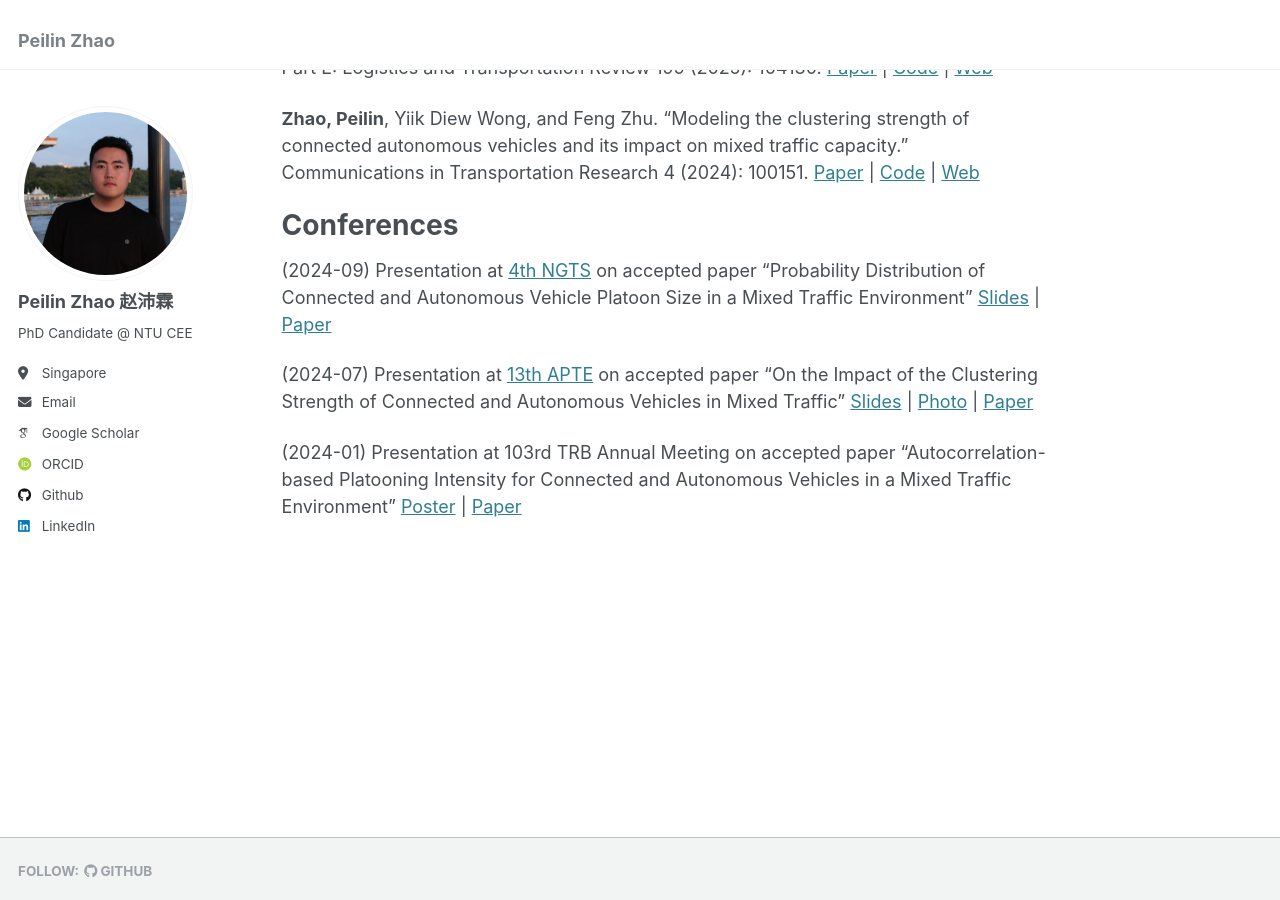
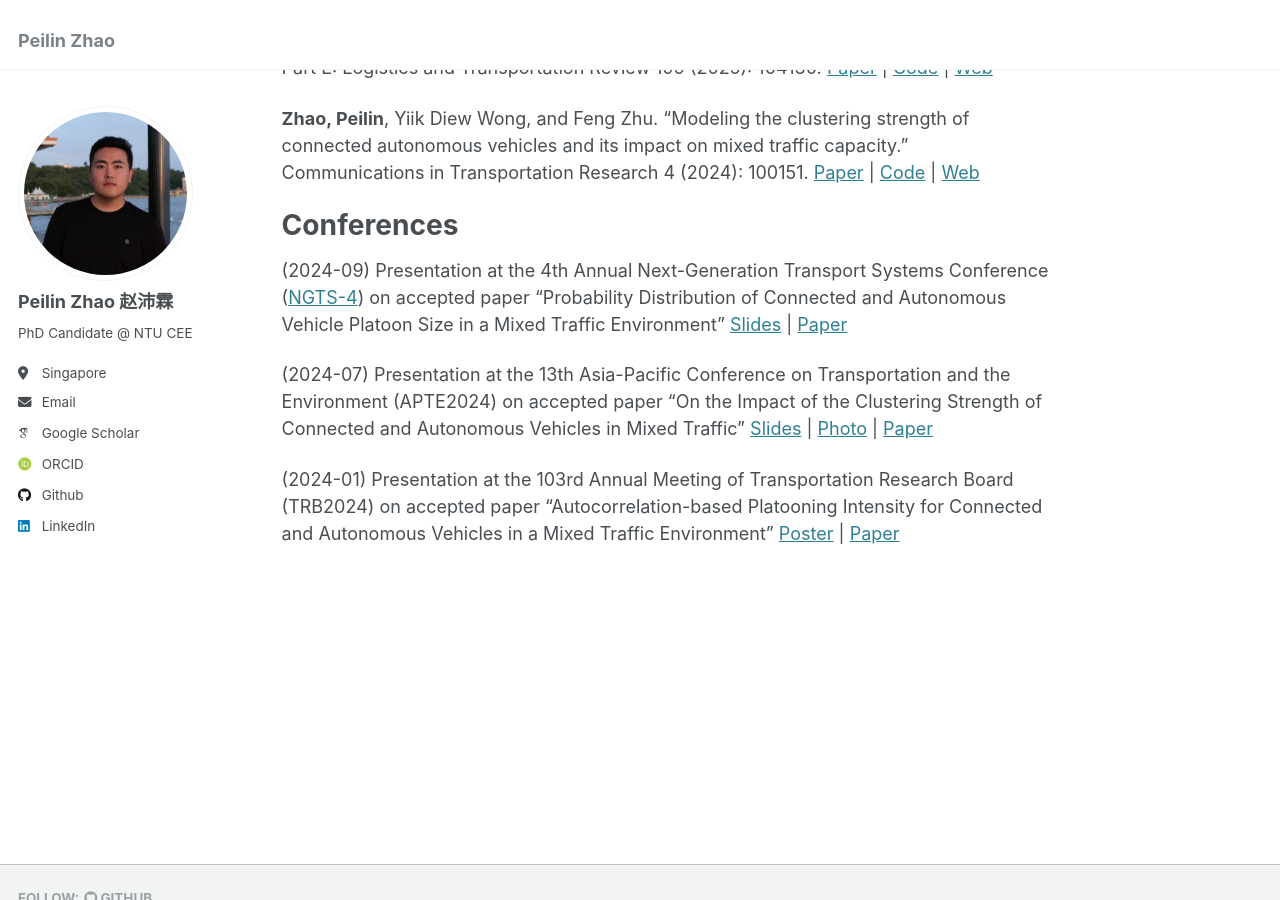
Before and after one commit to Jerry-zpl/Jerry-zpl.github.io, a Jekyll site: the page built from _pages/about.md, in a window 1280 px wide and 900 px high, scrolled down 941 px. Built offline with Jekyll 4.4.1, drawn with Linux system fonts in a browser that asks for light colours; some web fonts are replaced.

Commit message:
Update about.md

```diff
--- a/_pages/about.md
+++ b/_pages/about.md
@@ -34,10 +34,10 @@ Publications
 Conferences
 ======
 
-(2024-09) Presentation at [4th NGTS](https://nextranspurdue.wixsite.com/ngts2024) on accepted paper "Probability Distribution of Connected and Autonomous Vehicle Platoon Size in a Mixed Traffic Environment" [Slides](http://jerry-zpl.github.io/files/NGTS-4_ZPL.pdf) \| [Paper](https://doi.org/10.1016/j.tre.2025.104130)
+(2024-09) Presentation at the 4th Annual Next-Generation Transport Systems Conference ([NGTS-4](https://nextranspurdue.wixsite.com/ngts2024)) on accepted paper "Probability Distribution of Connected and Autonomous Vehicle Platoon Size in a Mixed Traffic Environment" [Slides](http://jerry-zpl.github.io/files/NGTS-4_ZPL.pdf) \| [Paper](https://doi.org/10.1016/j.tre.2025.104130)
 
-(2024-07) Presentation at [13th APTE](https://apte2024.sg/) on accepted paper "On the Impact of the Clustering Strength of Connected and Autonomous Vehicles in Mixed Traffic" [Slides](http://jerry-zpl.github.io/files/2024APTE_ZPL.pdf) \| [Photo](https://jerry-zpl.github.io/portfolio/APTE2024) \| [Paper](https://doi.org/10.1016/j.commtr.2024.100151)
+(2024-07) Presentation at the 13th Asia-Pacific Conference on Transportation and the Environment (APTE2024) on accepted paper "On the Impact of the Clustering Strength of Connected and Autonomous Vehicles in Mixed Traffic" [Slides](http://jerry-zpl.github.io/files/2024APTE_ZPL.pdf) \| [Photo](https://jerry-zpl.github.io/portfolio/APTE2024) \| [Paper](https://doi.org/10.1016/j.commtr.2024.100151)
 
-(2024-01) Presentation at 103rd TRB Annual Meeting on accepted paper "Autocorrelation-based Platooning Intensity for Connected and Autonomous Vehicles in a Mixed Traffic Environment" [Poster](http://jerry-zpl.github.io/files/TRB_poster.pdf) \| [Paper](https://doi.org/10.1016/j.commtr.2024.100151)
+(2024-01) Presentation at the 103rd Annual Meeting of Transportation Research Board (TRB2024) on accepted paper "Autocorrelation-based Platooning Intensity for Connected and Autonomous Vehicles in a Mixed Traffic Environment" [Poster](http://jerry-zpl.github.io/files/TRB_poster.pdf) \| [Paper](https://doi.org/10.1016/j.commtr.2024.100151)
 
 &nbsp;
```
